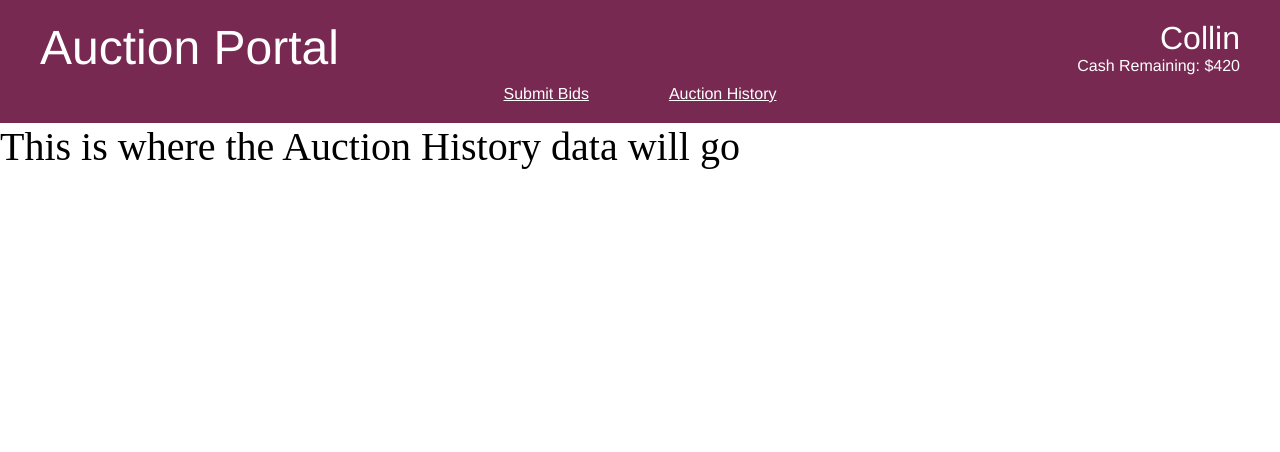
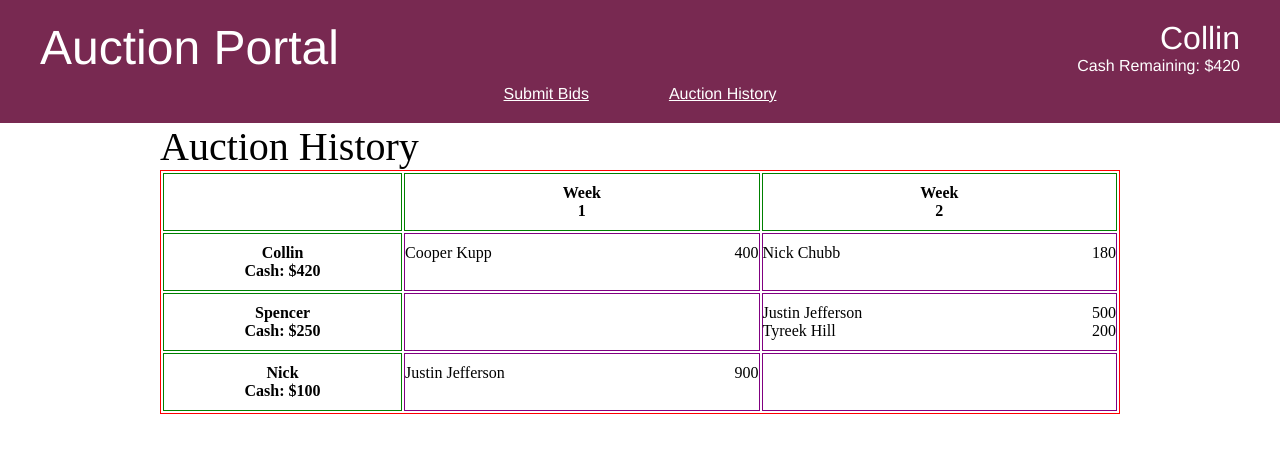
Before and after one commit to collinmurd/ff_auctions, a React (Create React App) app in the folder app/: page /history in a window 1280 px wide. Shown: the top 452 px of the page. Built offline with nearby package versions, Linux system fonts and the light colour scheme.

Commit message:
added some table components

```diff
--- a/app/src/components/App.css
+++ b/app/src/components/App.css
@@ -38,3 +38,8 @@ h4 {
 h4 {
     font-size: 1em;
 }
+
+#main {
+    width: 75%;
+    margin: 0 auto;
+}
--- a/app/src/components/App.tsx
+++ b/app/src/components/App.tsx
@@ -16,9 +16,10 @@ export function App() {
         <div className="App">
             <header className="App-header">
                 <Header user={user} />
+            </header>
+            <div id="main">
                 <Main />
-      </header>
-
+            </div>
         </div>
     );
 }
--- /dev/null
+++ b/app/src/components/AuctionHistory.css
@@ -0,0 +1,35 @@
+
+table {
+    border: 1px solid red;
+    width: 100%;
+    margin: 0 auto;
+}
+
+tr {
+    border: 1px solid blue;
+}
+
+th {
+    font-weight: bold;
+    border: 1px solid green;
+    padding: 10px;
+}
+
+td {
+    border: 1px solid purple;
+}
+
+/* WinSquare */
+
+.win-player-name {
+    display: inline-block;
+}
+
+.win-player-amount {
+    float: right;
+    margin-left: 20px;
+}
+
+ul {
+    list-style: none;
+}
--- a/app/src/components/AuctionHistory.tsx
+++ b/app/src/components/AuctionHistory.tsx
@@ -1,4 +1,6 @@
 // Component that contains the auction history data
+
+import './AuctionHistory.css'
 
 import React from "react";
 
@@ -24,7 +26,7 @@ const auctionsData = [
             {manager: 'Spencer', player: 'Tyreek Hill', amount: 250}
         ]
     },
-]
+];
 
 type AuctionHistoryTypes = {
 
@@ -37,7 +39,73 @@ export class AuctionHistory extends React.Component<AuctionHistoryTypes> {
 
     render() {
         return (
-            <h2>This is where the Auction History data will go</h2>
-        )
+            <div>
+                <h2>Auction History</h2>
+                <table>
+                    <tr>
+                        <th></th>
+                        <WeekSquare week={1} />
+                        <WeekSquare week={2} />
+                    </tr>
+                    <tr>
+                        <ManagerSquare name="Collin" cashRemaining={420}/>
+                        <WinSquare manager="Collin" players={[{name: "Cooper Kupp", amount: 400}]}/>
+                        <WinSquare manager="Collin" players={[{name: "Nick Chubb", amount: 180}]}/>
+                    </tr>
+                    <tr>
+                        <ManagerSquare name="Spencer" cashRemaining={250}/>
+                        <td></td>
+                        <WinSquare manager="Spencer" players={[{name: "Justin Jefferson", amount: 500}, {name: "Tyreek Hill", amount: 200}]}/>
+                    </tr>
+                    <tr>
+                        <ManagerSquare name="Nick" cashRemaining={100}/>
+                        <WinSquare manager="Nick" players={[{name: "Justin Jefferson", amount: 900}]}/>
+                        <td></td>
+                    </tr>
+                </table>
+            </div>
+        );
     }
 }
+
+// ----------------------------------------------
+
+function WeekSquare(props: {week: number}) {
+    return (
+        <th>
+            <p>Week</p>
+            <p>{props.week}</p>
+        </th>
+    );
+}
+
+// ----------------------------------------------
+
+function ManagerSquare(props: {name: string, cashRemaining: number}) {
+    return (
+        <th>
+            <h5>{props.name}</h5>
+            <p>Cash: ${props.cashRemaining}</p>
+        </th>
+    );
+}
+
+// ----------------------------------------------
+
+type WinSquareProps = {
+    manager: string,
+    players: {name: string, amount: number}[]
+}
+function WinSquare(props: WinSquareProps) {
+    const playerList = props.players.map((player) =>
+        <li key={player.name}>
+            <p className="win-player-name">{player.name}</p>
+            <p className="win-player-amount">{player.amount}</p>
+        </li>
+    );
+    return (
+        <td>
+            <ul>{playerList}</ul>
+        </td>
+    );
+}
```
Lines whose indentation alone changed are shown as unchanged.
